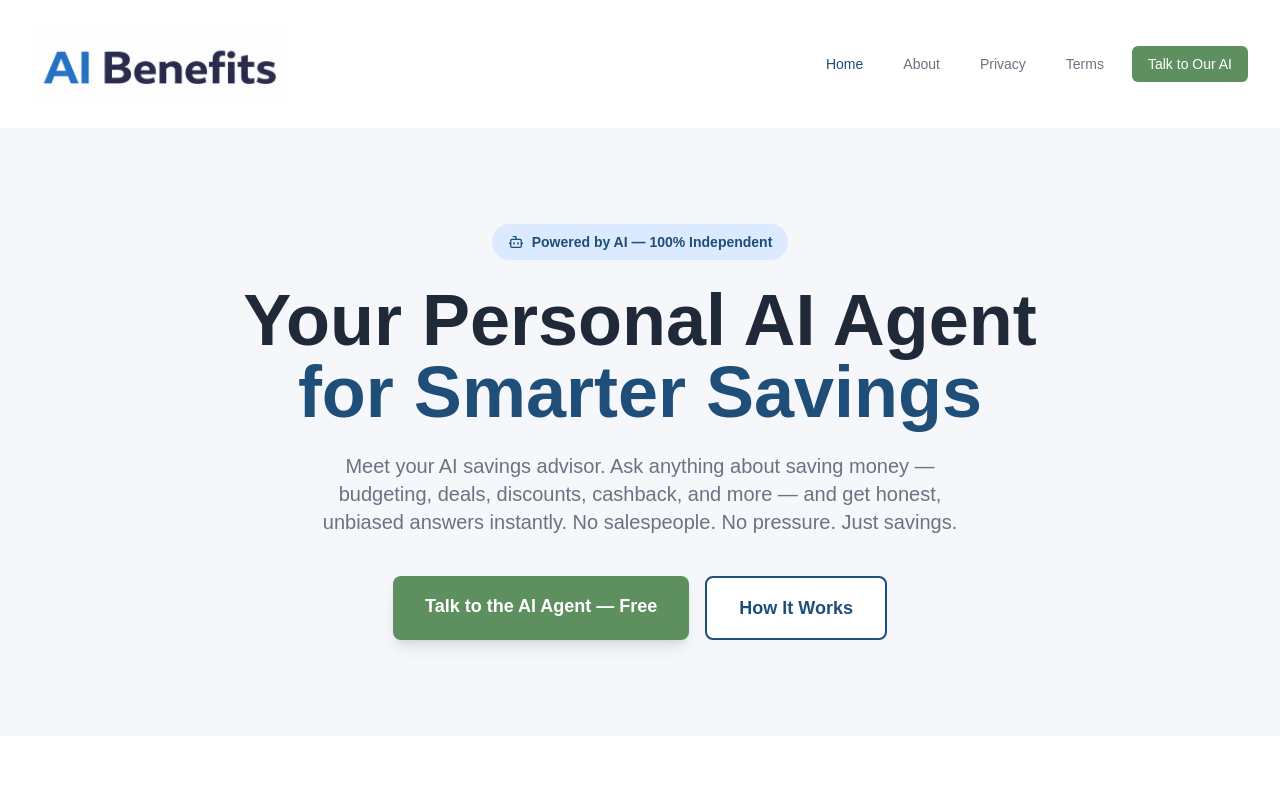
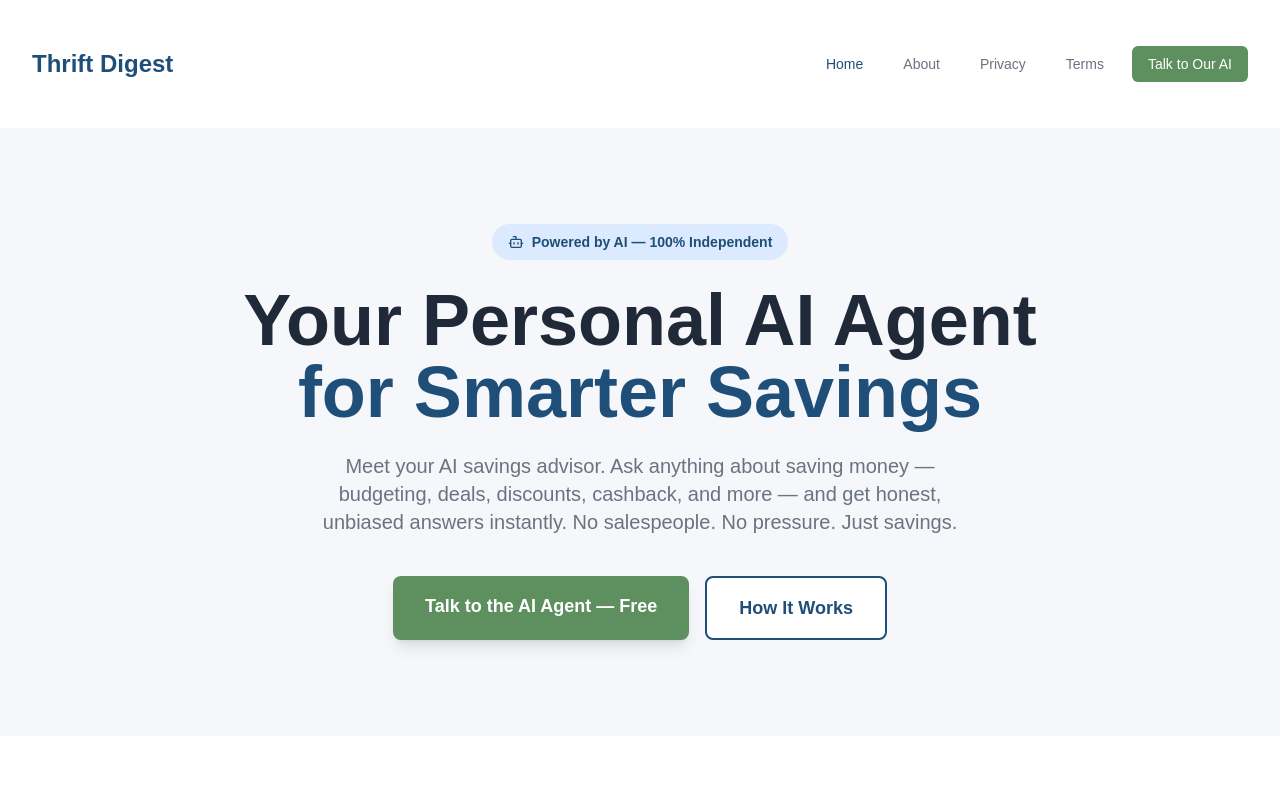
Before and after one commit to Textingman/push-thriftdigest, a Next.js app: page / in a window 1280 px wide. Shown: the top 800 px of the page. Built offline with nearby package versions, Linux system fonts and the light colour scheme.

Commit message:
Replace logo image with site name text in Navbar

```diff
--- a/app/components/Navbar.tsx
+++ b/app/components/Navbar.tsx
@@ -1,7 +1,6 @@
 'use client';
 
 import Link from 'next/link';
-import Image from 'next/image';
 import { usePathname } from 'next/navigation';
 
 export default function Navbar() {
@@ -16,13 +15,7 @@
         <div className="flex justify-between items-center h-32">
           <div className="flex items-center">
             <Link href="/" className="flex-shrink-0">
-              <Image
-                src="/new-logo.png"
-                alt="Thrift Digest"
-                width={400}
-                height={220}
-                className="h-20 w-auto"
-              />
+              <span className="text-2xl font-bold" style={{ color: '#1F4E79' }}>Thrift Digest</span>
             </Link>
           </div>
           <div className="hidden md:block">
```
